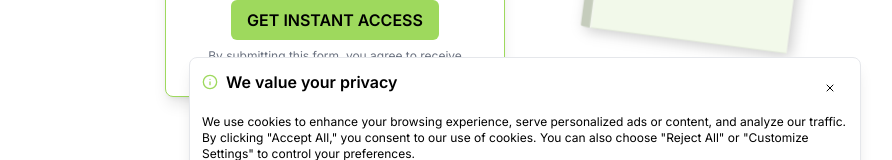
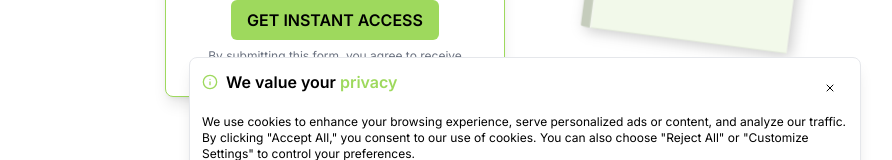
Before and after one commit to 4blocksdevs/4blocks, a Next.js app: page / in a window 1280 px wide. Shown: the part 541-701 px from the top of the page, without its empty margins (115-1007 px from the left). Built offline with nearby package versions, Linux system fonts and the light colour scheme.

Commit message:
Improve privacy text styling to match site design consistency

```diff
--- a/components/CookieBanner.tsx
+++ b/components/CookieBanner.tsx
@@ -108,7 +108,7 @@ export default function CookieBanner() {
               <div className="flex items-start justify-between mb-2">
                 <div className="flex items-center space-x-2">
                   <Info className="w-4 h-4 text-[#9ED95D]" />
-                  <h3 className="text-base font-semibold text-black">We value your privacy</h3>
+                  <h3 className="text-base font-semibold text-black">We value your <span className="text-[#9ED95D]">privacy</span></h3>
                 </div>
                 <Button
                   variant="ghost"
```
